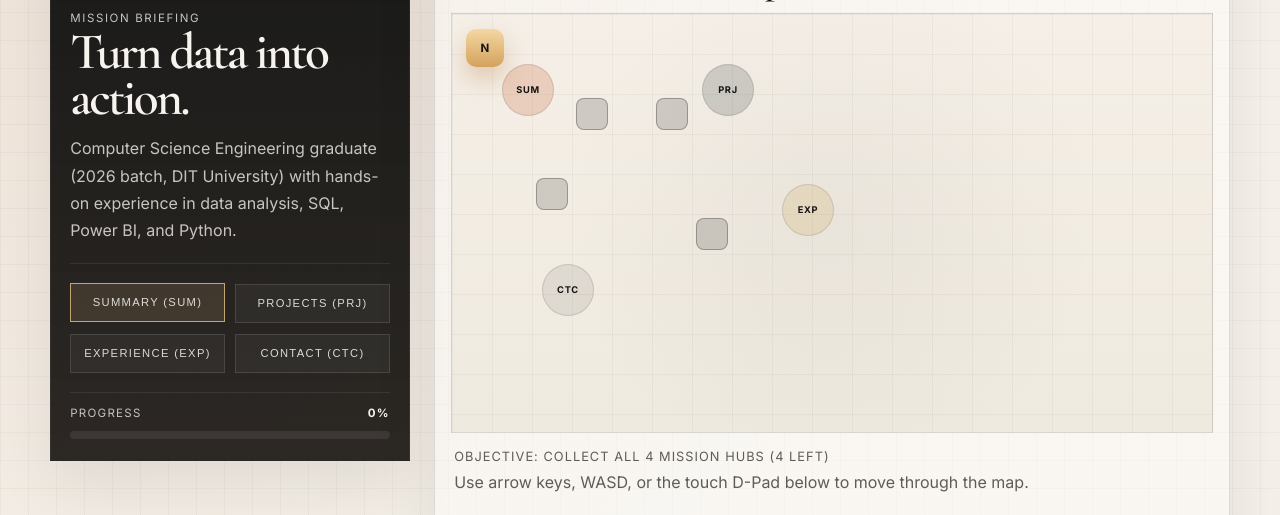
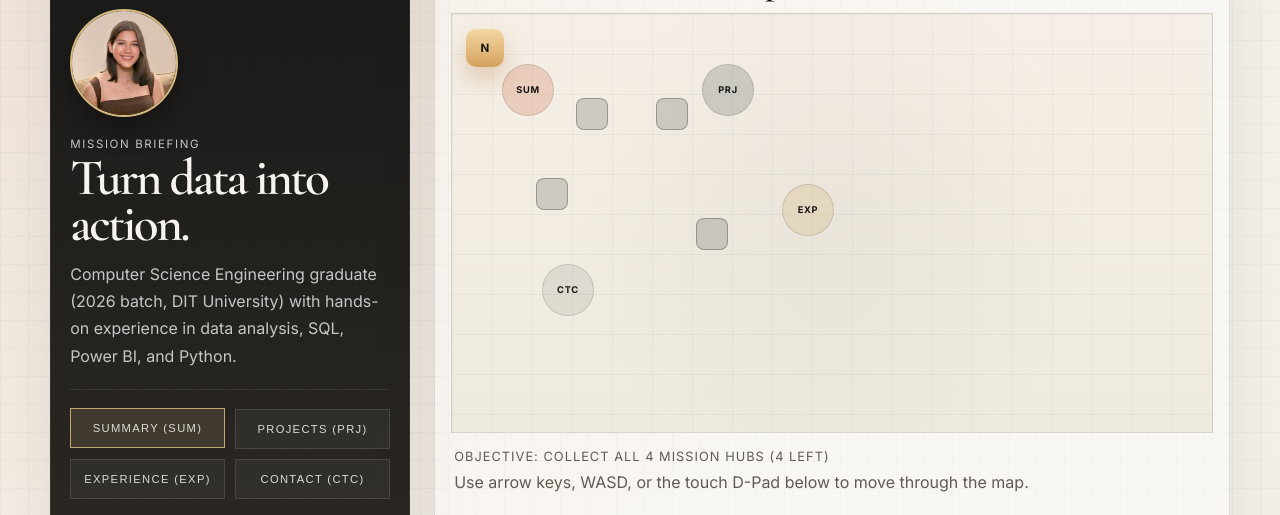
Before and after one commit to AadityaAggarwal2007/portfoliorf, a plain HTML site: page index.html in a window 1280 px wide. Shown: the part 212-727 px from the top of the page. Drawn offline with nearby package versions, Linux system fonts and the light colour scheme.

Commit message:
Add profile photo to the mission briefing panel
The site had no image at all - no <img> tags and no image files, just the "N"
monogram - so this adds the photo rather than replacing one.

Placed as a circular portrait at the top of the dark HUD panel, with the gold
ring already used elsewhere in the theme. Resized to 601x640 and converted to
JPEG (378KB PNG -> 52KB) so it doesn't weigh down first paint, with explicit
width/height to avoid layout shift while it loads.

Co-Authored-By: Claude Opus 5 <noreply@anthropic.com>

```diff
--- a/index.html
+++ b/index.html
@@ -50,6 +50,13 @@
             </div>
 
             <div class="mission-summary">
+              <img
+                class="profile-photo"
+                src="nishika.jpg"
+                width="601"
+                height="640"
+                alt="Nishika Aggarwal"
+              />
               <p class="mission-tag">Mission briefing</p>
               <h1 id="mission-title">Turn data into action.</h1>
               <p id="mission-copy">
--- a/styles.css
+++ b/styles.css
@@ -290,6 +290,18 @@ h1 span {
   padding: 1rem 0 1.2rem;
   border-top: 1px solid rgba(255, 255, 255, 0.08);
   border-bottom: 1px solid rgba(255, 255, 255, 0.08);
+}
+
+.profile-photo {
+  display: block;
+  width: 108px;
+  height: 108px;
+  border-radius: 50%;
+  object-fit: cover;
+  object-position: center 18%;
+  border: 2px solid var(--gold);
+  box-shadow: 0 12px 26px rgba(0, 0, 0, 0.35);
+  margin: 0 0 1.1rem;
 }
 
 .mission-tag {
```
Also changed, not shown: nishika.jpg (added).
